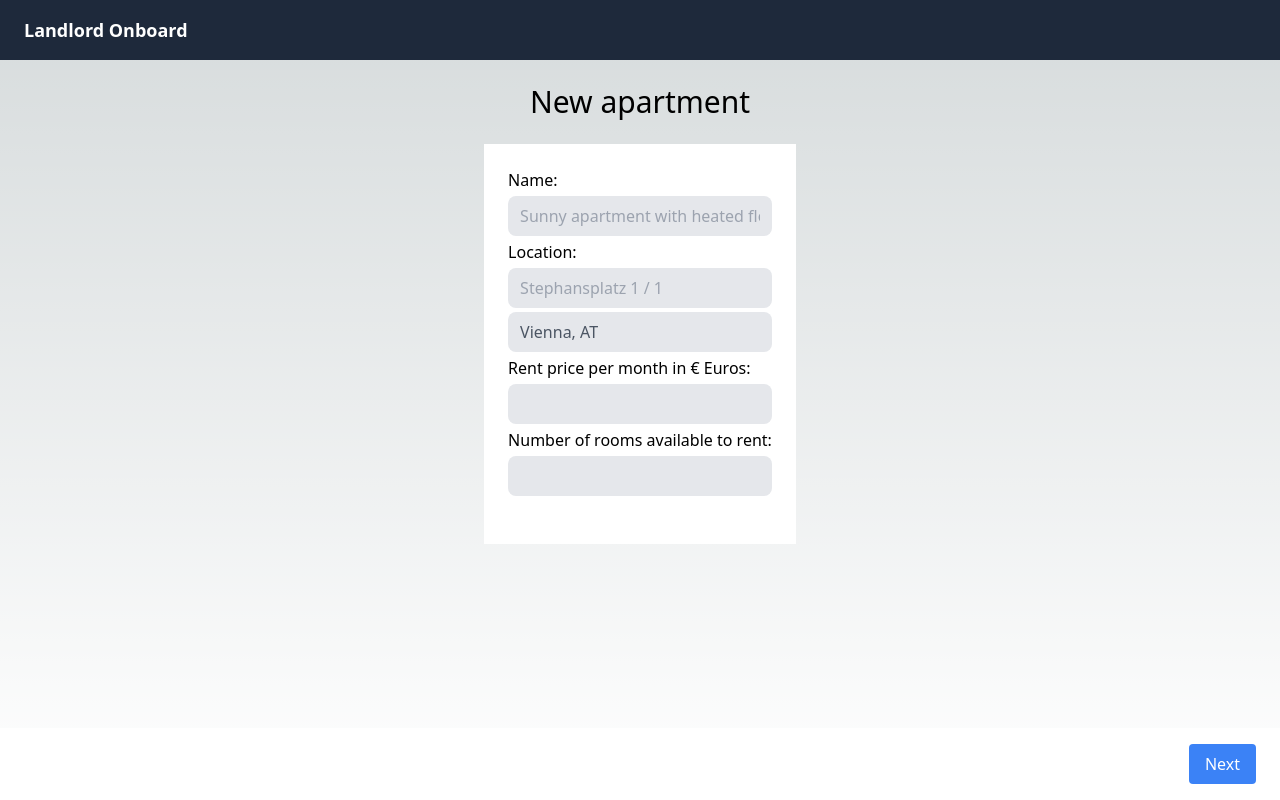
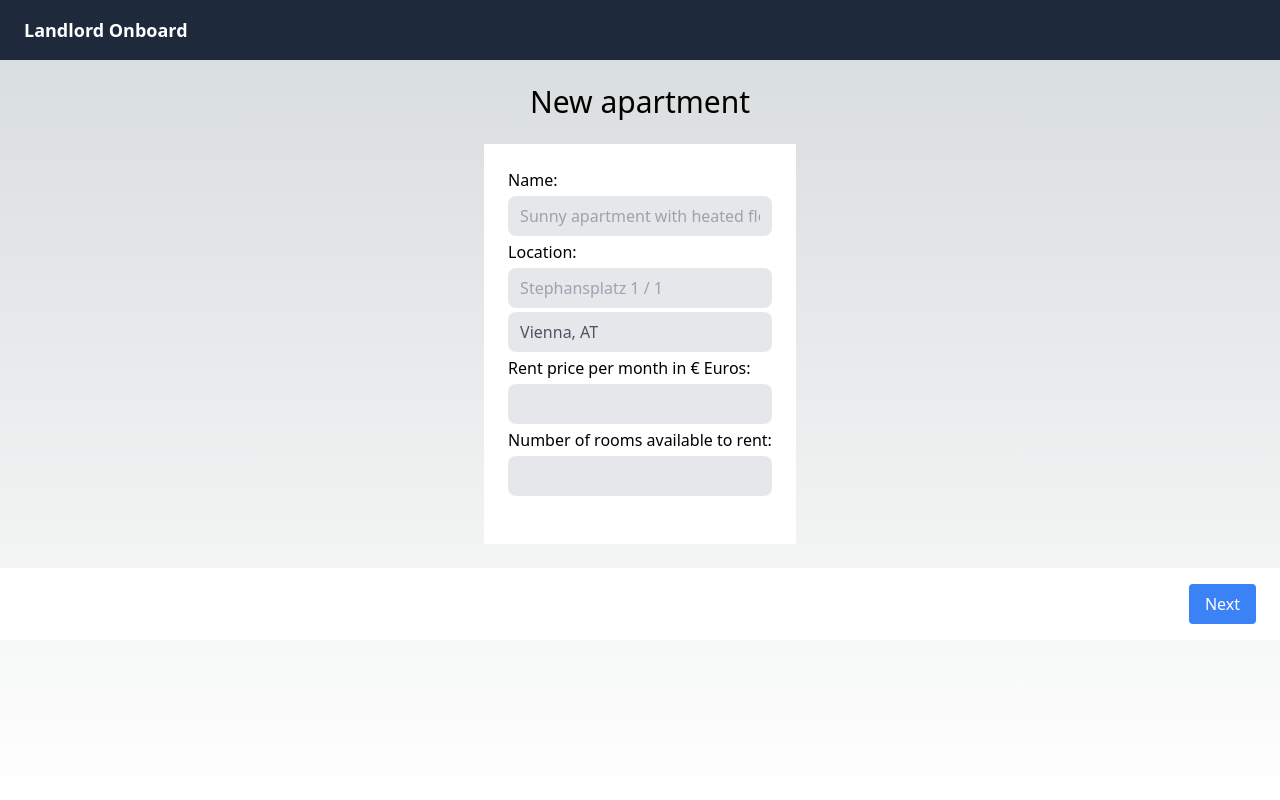
Before and after one commit to lcarvajal/landlord-onboard, a Next.js app: page /apartments/new in a window 1280 px wide. Built offline with nearby package versions, Linux system fonts and the light colour scheme.

Commit message:
Change bottom bar from moving to bottom with absolute and use flex instead'

```diff
--- a/src/app/components/layout.tsx
+++ b/src/app/components/layout.tsx
@@ -28,7 +28,7 @@ interface BottombarProps {
 
 export function Bottombar(props: BottombarProps) {
   return (
-    <div className="w-full bg-white px-6 py-4 flex flex-col justify-center absolute bottom-0">
+    <div className="w-full bg-white px-6 py-4 flex flex-col justify-center mt-6">
       <div className="flex ml-auto">
         <Link href="/">
           <button className="primary-button" form={props.formId} formAction={props.buttonAction}>
```
